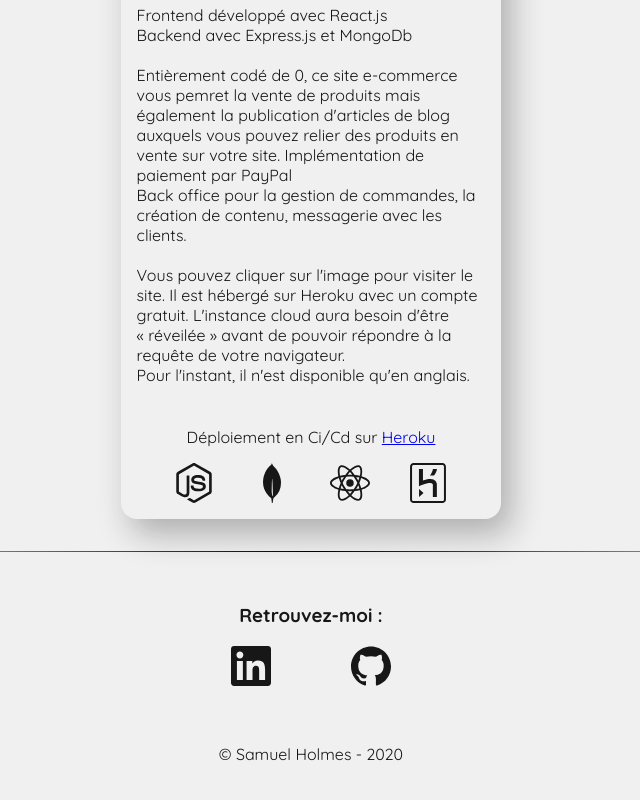
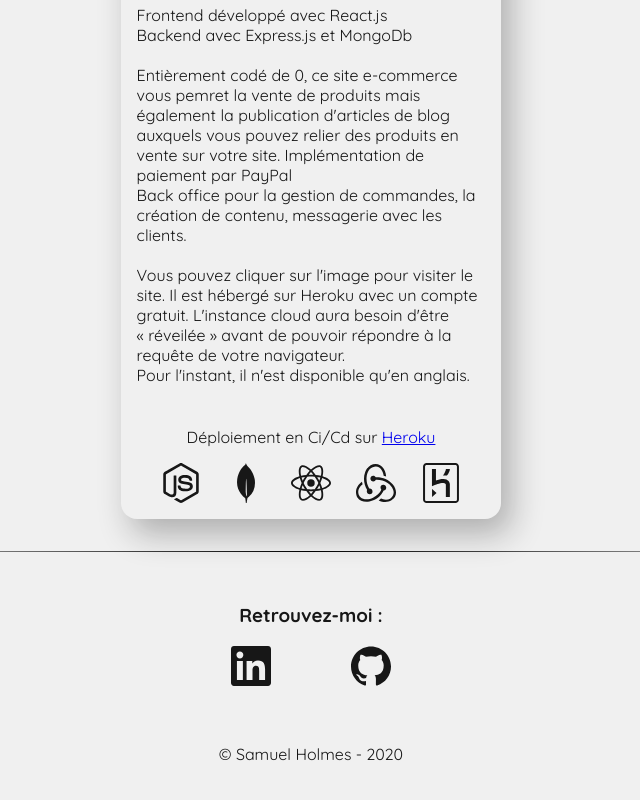
Before and after one commit to Holmes-EH/samuelholmes.tech, a React (Create React App) app: page / in a window 1280 px wide. Shown: the part 2165-2965 px from the top of the page, without its empty margins (329-969 px from the left). Built offline with nearby package versions, Linux system fonts and the light colour scheme.

Commit message:
add redux to proshop cardIcons

```diff
--- a/src/components/Homepage.js
+++ b/src/components/Homepage.js
@@ -18,6 +18,7 @@ import {
 	SiNodeDotJs,
 	SiMongodb,
 	SiReact,
+	SiRedux,
 } from 'react-icons/si'
 
 export class Homepage extends Component {
@@ -356,6 +357,7 @@ export class Homepage extends Component {
 									<SiNodeDotJs />
 									<SiMongodb />
 									<SiReact />
+									<SiRedux />
 									<SiHeroku />
 								</div>
 							</div>
```
